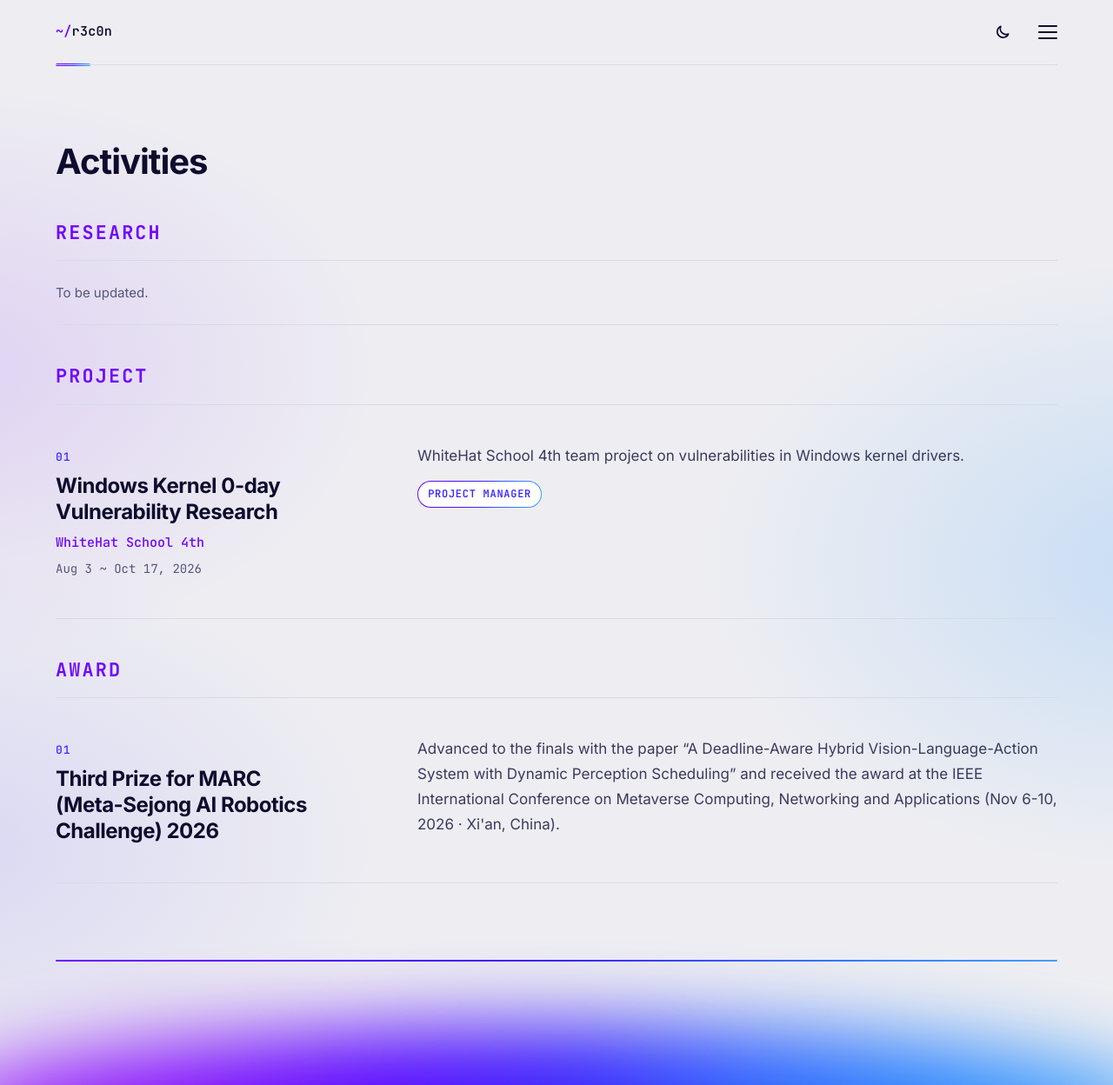
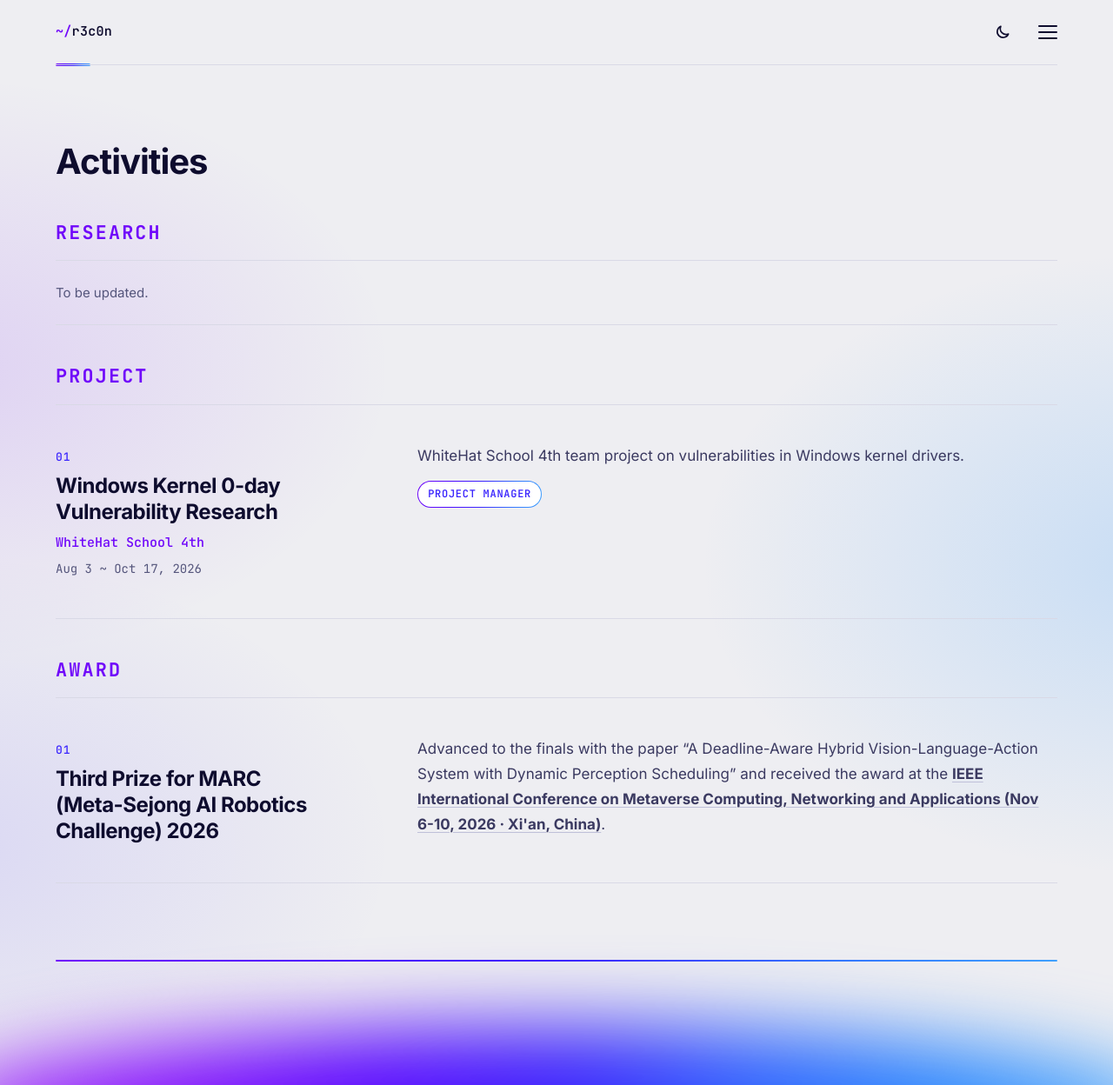
Before and after one commit to jhlee0507/jhlee0507.github.io, a Jekyll site: the page built from activities/index.html, in a window 1280 px wide. Shown: the whole page at 87% size. Built offline with Jekyll 4.4.1, drawn with Linux system fonts in a browser that asks for light colours.

Commit message:
Link the conference in the award description

```diff
--- a/_data/activities.yml
+++ b/_data/activities.yml
@@ -2,6 +2,7 @@
 # A category with an empty list (`list: []`) still shows its heading, with a short placeholder line.
 # Per entry: `title`, `summary`, and optionally `org` (the line under the title), `when` (the period,
 # written as it should read) and `role` (a badge).
+# To turn part of a summary into a bold link, add `link` with `text` (copied exactly from the summary) and `url`.
 - category: Research
   list: []
 
@@ -20,3 +21,6 @@
         Advanced to the finals with the paper “A Deadline-Aware Hybrid Vision-Language-Action System with
         Dynamic Perception Scheduling” and received the award at the IEEE International Conference on
         Metaverse Computing, Networking and Applications (Nov 6-10, 2026 · Xi'an, China).
+      link:
+        text: "IEEE International Conference on Metaverse Computing, Networking and Applications (Nov 6-10, 2026 · Xi'an, China)"
+        url: https://www.metacomm.org/2026/
--- a/activities/index.html
+++ b/activities/index.html
@@ -28,7 +28,13 @@ title: Activities
         </div>
         <div class="body">
           {%- if item.summary %}
-          <p>{{ item.summary | escape }}</p>
+          {%- assign summary = item.summary | escape %}
+          {%- if item.link.text and item.link.url %}
+          {%- assign plain = item.link.text | escape %}
+          {%- capture linked %}<a class="ref" href="{{ item.link.url | escape }}" rel="noopener" target="_blank">{{ plain }}</a>{% endcapture %}
+          {%- assign summary = summary | replace_first: plain, linked %}
+          {%- endif %}
+          <p>{{ summary }}</p>
           {%- endif %}
           {%- if item.role %}
           <span class="role">{{ item.role | escape }}</span>
--- a/assets/css/site.css
+++ b/assets/css/site.css
@@ -299,6 +299,9 @@ h2,.sec-head h1{margin:0;font-size:clamp(1.75rem,3.2vw,2.5rem);line-height:1.15;
 .proj .when{margin:.3rem 0 0;font-family:var(--mono);font-size:.875rem;color:var(--muted)}
 .proj .body p{margin:0;font-size:1.0625rem;line-height:1.7;color:var(--ink-2)}
 .proj .body p + p{margin-top:.75rem}
+/* a linked part of a summary: bold, in the same colour as the text around it */
+.proj .body .ref{font-weight:700;color:inherit;text-decoration-color:var(--rule-hi);text-decoration-thickness:1px}
+.proj .body .ref:hover{color:var(--accent);text-decoration-color:var(--accent)}
 .proj .role{display:inline-block;margin-top:.9rem;padding:.25rem .7rem;border:1px solid transparent;border-radius:999px;background:linear-gradient(var(--paper),var(--paper)) padding-box,var(--grad) border-box;font-family:var(--mono);font-size:.75rem;font-weight:600;letter-spacing:.06em;text-transform:uppercase;color:var(--accent)}
 
 /* CVE */
```
Also changed, not shown: README.md.
